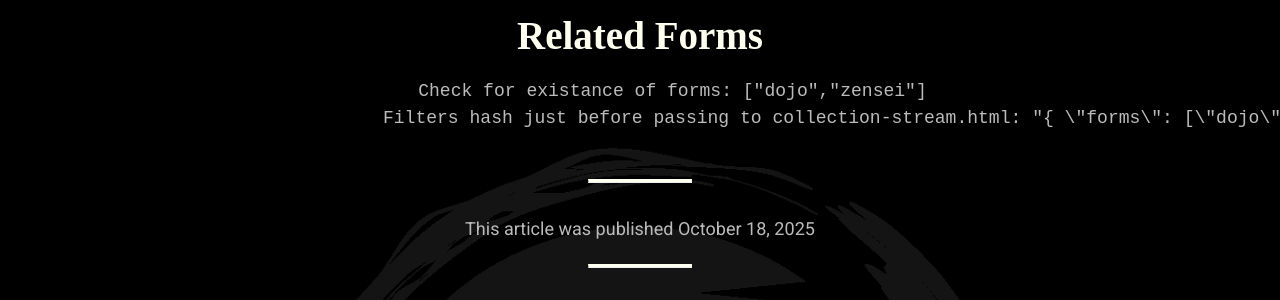
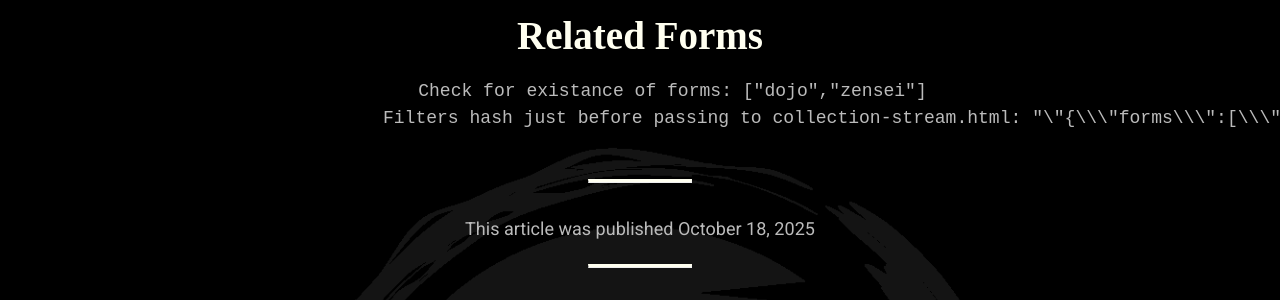
Before and after one commit to mindset-dojo/mindset-dojo.github.io, a Jekyll site: the page built from _insights/2025-10-18-way-of-plus-ki.md, in a window 1280 px wide and 900 px high, scrolled down 1837 px. Shown: the part 179-479 px from the top of the window. Built offline with Jekyll 4.4.1, drawn with Linux system fonts in a browser that asks for light colours; some web fonts are replaced.

Commit message:
fix(post): append instead of capture. capture takes jekyll syntax literally.

```diff
--- a/_layouts/post.html
+++ b/_layouts/post.html
@@ -22,13 +22,12 @@
     {%- assign filters = {} -%}
 
     {%- if page.forms -%}
-      {%- capture filters_json -%}
-        { "forms": {{ page.forms | jsonify }} }
-      {%- endcapture -%}
+      {%- assign filters_json = '{"forms":' | append: (page.forms | jsonify) | append: '}' -%}
       {%- assign filters = filters_json | parse_json -%}
     {%- else -%}
       {%- assign filters = nil -%}
     {%- endif -%}
+
 
     <pre>
       Check for existance of forms: {{ page.forms | jsonify }}
```
